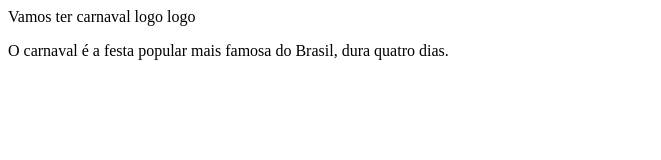
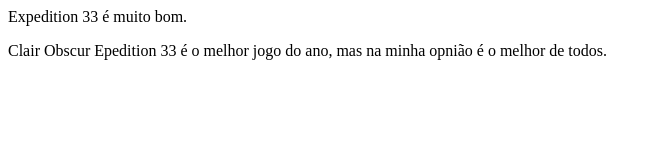
Before and after one commit to leozin94/Reposit-rio2C-, a plain HTML site: page index.html in a window 1280 px wide. Shown: the whole page, without its empty margins (0-661 px from the left). Drawn offline with Linux system fonts and the light colour scheme.

Commit message:
Update index.html

```diff
--- a/index.html
+++ b/index.html
@@ -8,12 +8,12 @@
 <body>
 
     <header>
-        Vamos ter carnaval logo logo
+        Expedition 33 é muito bom.
     </header>
 
     <div>
-        <p>O carnaval é a festa popular mais famosa do Brasil,
-            dura quatro dias.
+        <p>Clair Obscur Epedition 33 é o melhor jogo do ano,
+            mas na minha opnião é o melhor de todos.
         </p>
     </div>
 </body>
```
